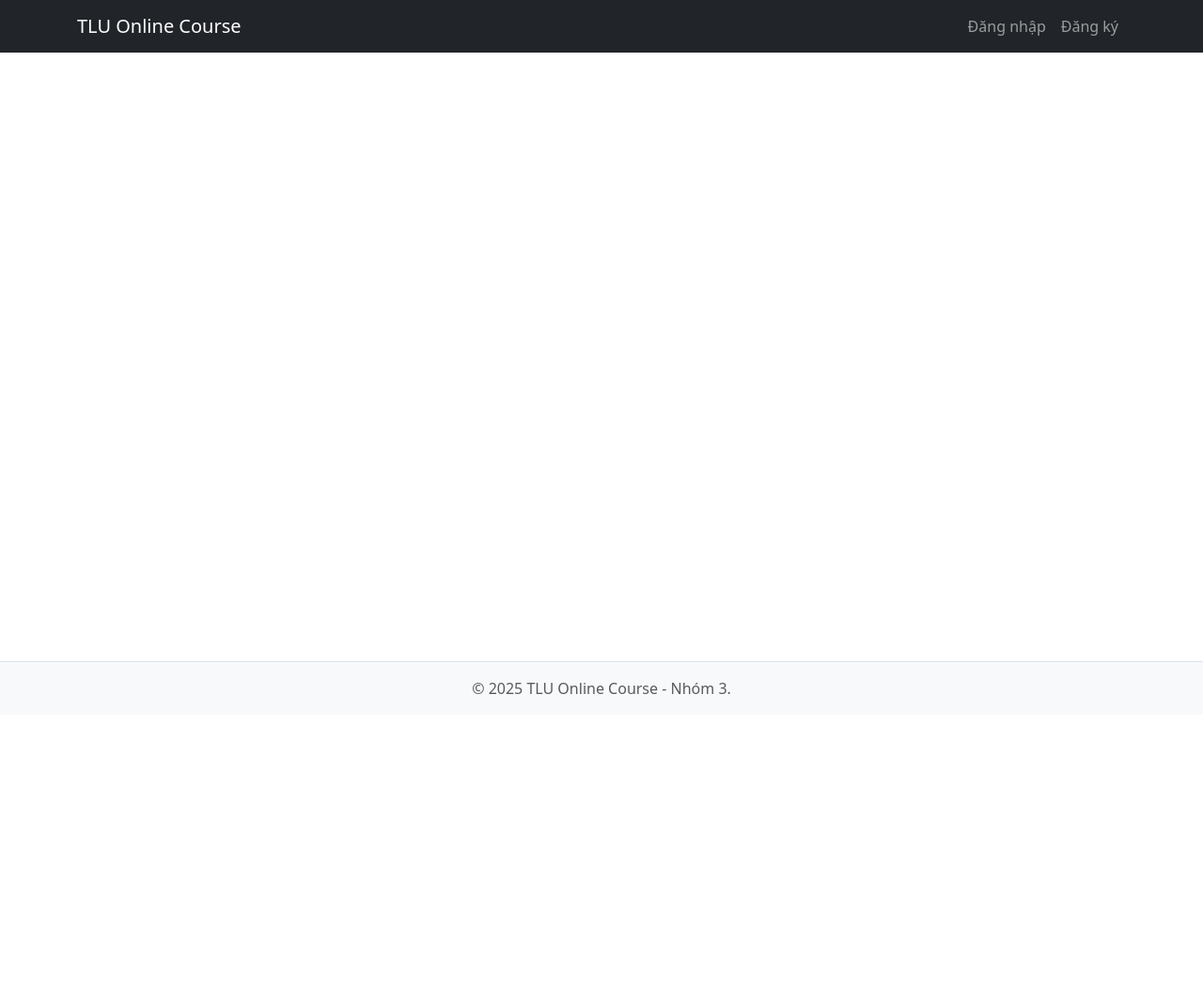
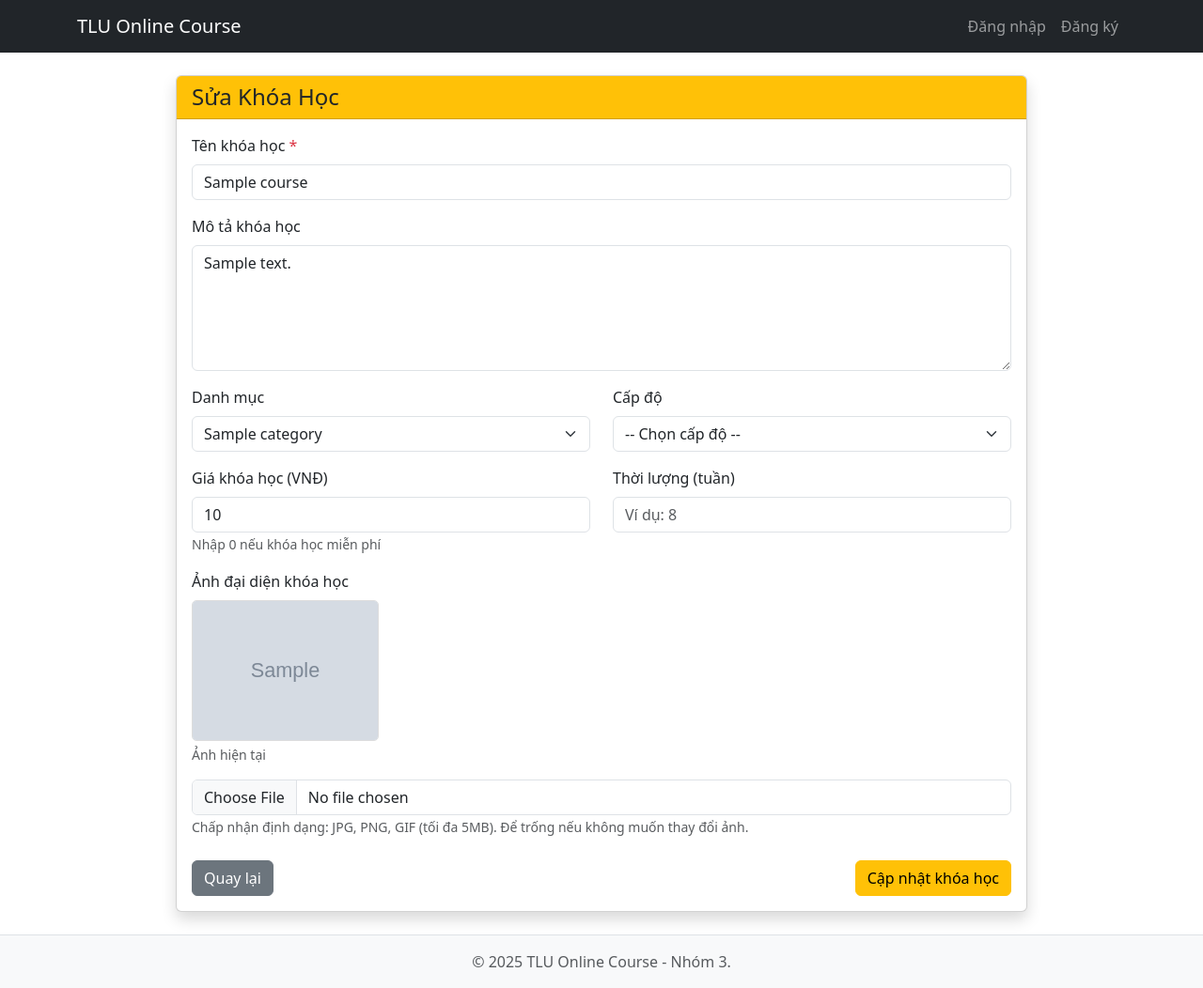
Before and after one commit to VietPham21/onlinecourse, a PHP site: template onlinecourse/views/instructor/course/edit.php in a window 1280 px wide. Shown: the whole page at 94% size. Before the commit the page ends 739 px from the top, so only its background shows below. Run offline with PHP 8.4, Linux system fonts and the light colour scheme; the template is opened without the code that fills it: most values are stand-ins (such as "Sample title", 1, 10 or a date in 2020); grey boxes marked "Sample" are stand-in pictures.

Commit message:
Complete the course editing and deletion function for instructors.

```diff
--- a/onlinecourse/views/instructor/course/edit.php
+++ b/onlinecourse/views/instructor/course/edit.php
@@ -0,0 +1,116 @@
+<?php include 'views/layouts/header.php'; ?>
+
+<div class="container mt-4">
+    <div class="row">
+        <div class="col-md-10 mx-auto">
+            <div class="card shadow">
+                <div class="card-header bg-warning text-dark">
+                    <h4 class="mb-0">
+                        <i class="bi bi-pencil-square"></i> Sửa Khóa Học
+                    </h4>
+                </div>
+                <div class="card-body">
+                    <?php if(isset($error)): ?>
+                        <div class="alert alert-danger alert-dismissible fade show" role="alert">
+                            <?php echo htmlspecialchars($error); ?>
+                            <button type="button" class="btn-close" data-bs-dismiss="alert"></button>
+                        </div>
+                    <?php endif; ?>
+
+                    <?php if(isset($_GET['msg'])): ?>
+                        <?php if($_GET['msg'] == 'unauthorized'): ?>
+                            <div class="alert alert-danger">Bạn không có quyền sửa khóa học này!</div>
+                        <?php elseif($_GET['msg'] == 'notfound'): ?>
+                            <div class="alert alert-warning">Không tìm thấy khóa học!</div>
+                        <?php endif; ?>
+                    <?php endif; ?>
+
+                    <form action="index.php?controller=instructor&action=updateCourse" method="POST" enctype="multipart/form-data">
+                        <input type="hidden" name="id" value="<?php echo $course['id']; ?>">
+
+                        <div class="mb-3">
+                            <label for="title" class="form-label">Tên khóa học <span class="text-danger">*</span></label>
+                            <input type="text" class="form-control" id="title" name="title" required
+                                   value="<?php echo htmlspecialchars($course['title']); ?>"
+                                   placeholder="Ví dụ: Lập trình PHP từ cơ bản đến nâng cao">
+                        </div>
+
+                        <div class="mb-3">
+                            <label for="description" class="form-label">Mô tả khóa học</label>
+                            <textarea class="form-control" id="description" name="description" rows="5"
+                                      placeholder="Mô tả chi tiết về khóa học, nội dung sẽ học, đối tượng phù hợp..."><?php echo htmlspecialchars($course['description'] ?? ''); ?></textarea>
+                        </div>
+
+                        <div class="row">
+                            <div class="col-md-6 mb-3">
+                                <label for="category_id" class="form-label">Danh mục</label>
+                                <select class="form-select" id="category_id" name="category_id">
+                                    <option value="">-- Chọn danh mục --</option>
+                                    <?php if(!empty($categories)): ?>
+                                        <?php foreach($categories as $category): ?>
+                                            <option value="<?php echo $category['id']; ?>"
+                                                <?php echo ($course['category_id'] == $category['id']) ? 'selected' : ''; ?>>
+                                                <?php echo htmlspecialchars($category['name']); ?>
+                                            </option>
+                                        <?php endforeach; ?>
+                                    <?php endif; ?>
+                                </select>
+                            </div>
+
+                            <div class="col-md-6 mb-3">
+                                <label for="level" class="form-label">Cấp độ</label>
+                                <select class="form-select" id="level" name="level">
+                                    <option value="">-- Chọn cấp độ --</option>
+                                    <option value="Beginner" <?php echo ($course['level'] == 'Beginner') ? 'selected' : ''; ?>>Beginner (Cơ bản)</option>
+                                    <option value="Intermediate" <?php echo ($course['level'] == 'Intermediate') ? 'selected' : ''; ?>>Intermediate (Trung bình)</option>
+                                    <option value="Advanced" <?php echo ($course['level'] == 'Advanced') ? 'selected' : ''; ?>>Advanced (Nâng cao)</option>
+                                </select>
+                            </div>
+                        </div>
+
+                        <div class="row">
+                            <div class="col-md-6 mb-3">
+                                <label for="price" class="form-label">Giá khóa học (VNĐ)</label>
+                                <input type="number" class="form-control" id="price" name="price"
+                                       min="0" step="1000" value="<?php echo $course['price']; ?>" placeholder="0">
+                                <small class="text-muted">Nhập 0 nếu khóa học miễn phí</small>
+                            </div>
+
+                            <div class="col-md-6 mb-3">
+                                <label for="duration_weeks" class="form-label">Thời lượng (tuần)</label>
+                                <input type="number" class="form-control" id="duration_weeks" name="duration_weeks"
+                                       min="1" value="<?php echo $course['duration_weeks'] ?? ''; ?>" placeholder="Ví dụ: 8">
+                            </div>
+                        </div>
+
+                        <div class="mb-3">
+                            <label for="image" class="form-label">Ảnh đại diện khóa học</label>
+                            <?php if(!empty($course['image'])): ?>
+                                <div class="mb-2">
+                                    <img src="<?php echo htmlspecialchars($course['image']); ?>"
+                                         alt="Ảnh hiện tại"
+                                         style="max-width: 200px; max-height: 150px; border: 1px solid #ddd; border-radius: 5px;">
+                                    <p class="text-muted small mt-1">Ảnh hiện tại</p>
+                                </div>
+                            <?php endif; ?>
+                            <input type="file" class="form-control" id="image" name="image"
+                                   accept="image/jpeg,image/jpg,image/png,image/gif">
+                            <small class="text-muted">Chấp nhận định dạng: JPG, PNG, GIF (tối đa 5MB). Để trống nếu không muốn thay đổi ảnh.</small>
+                        </div>
+
+                        <div class="d-flex justify-content-between mt-4">
+                            <a href="index.php?controller=instructor&action=dashboard" class="btn btn-secondary">
+                                <i class="bi bi-arrow-left"></i> Quay lại
+                            </a>
+                            <button type="submit" class="btn btn-warning">
+                                <i class="bi bi-check-circle"></i> Cập nhật khóa học
+                            </button>
+                        </div>
+                    </form>
+                </div>
+            </div>
+        </div>
+    </div>
+</div>
+
+<?php include 'views/layouts/footer.php'; ?>
```
Also changed, not shown: onlinecourse/controllers/InstructorController.php (+135 -0 lines), onlinecourse/models/Course.php (+69 -0 lines), onlinecourse/views/instructor/dashboard.php (+30 -1 lines).
